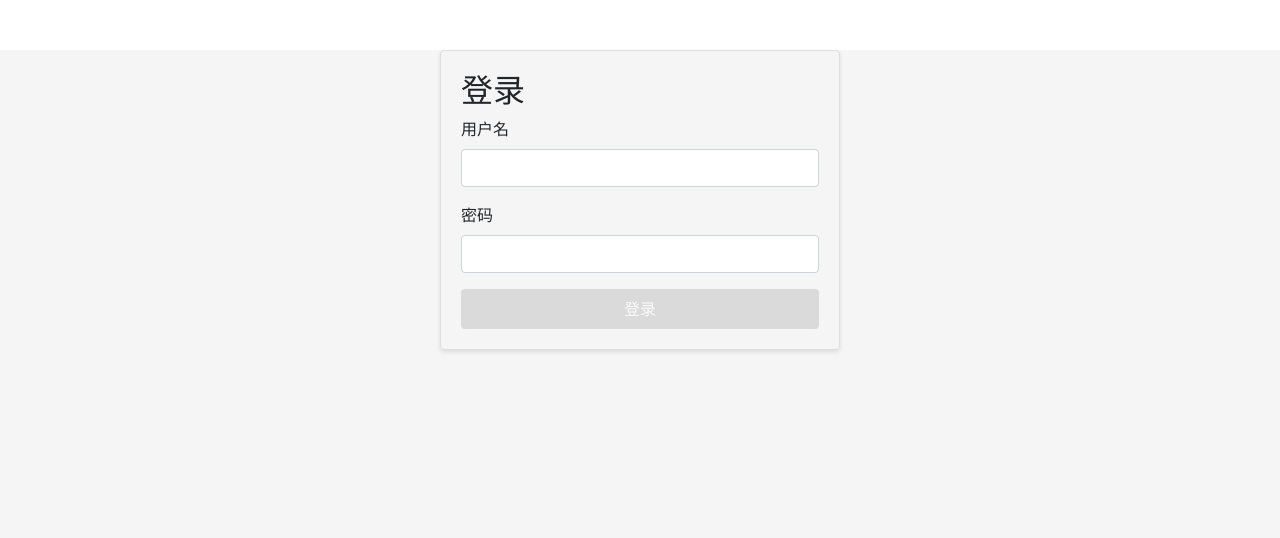
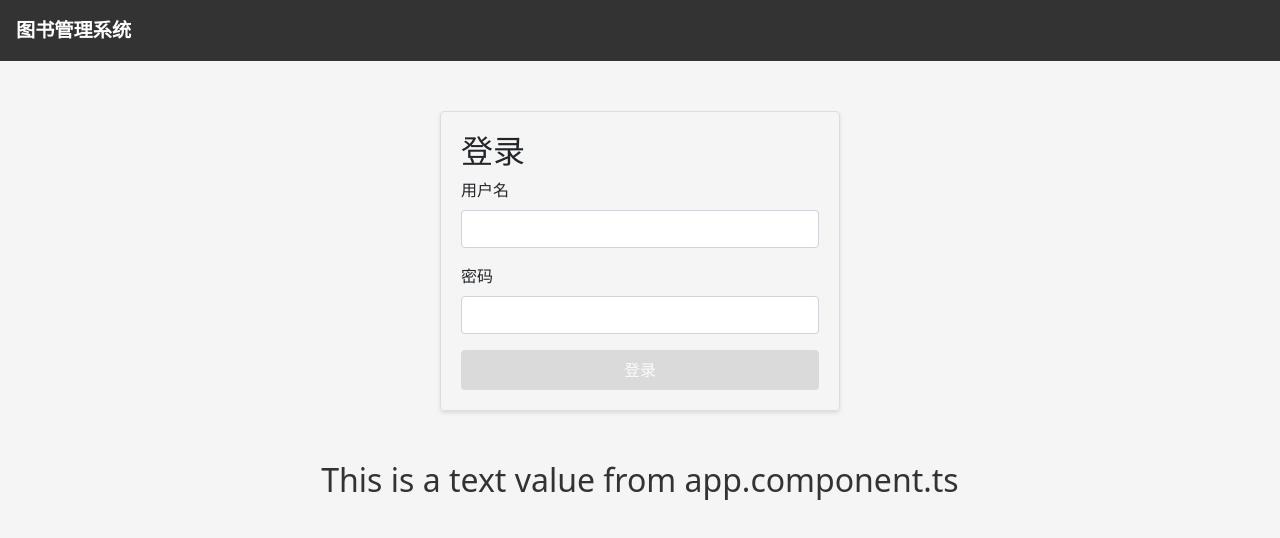
Before and after one commit to robinqianwu/Angular_learning, an Angular app in the folder angular-library-app/: page /login in a window 1280 px wide. Shown: the top 538 px of the page. Built offline with nearby package versions, Linux system fonts and the light colour scheme.

Commit message:
Frontend: understanding Angular components and styling

```diff
--- /dev/null
+++ b/angular-library-app/src/app/app.component.html
@@ -0,0 +1,11 @@
+<div class="app-container">
+    <nav class="navbar" *ngIf="isLoggedIn">
+        <div class="nav-brand">图书管理系统</div>
+        <button class="nav-button" (click)="logout()">退出</button>
+    </nav>
+     <nav class="navbar" *ngIf="!isLoggedIn">
+        <div class="nav-brand">图书管理系统</div>
+    </nav>
+    <router-outlet></router-outlet>
+    <h1 class="testHeaderText">{{headerText}}</h1>
+</div>
--- /dev/null
+++ b/angular-library-app/src/app/app.component.scss
@@ -0,0 +1,38 @@
+.app-container {
+    min-height: 100vh;
+    background-color: #f5f5f5;
+}
+
+.navbar {
+    background-color: #333;
+    color: white;
+    padding: 1rem;
+    display: flex;
+    justify-content: space-between;
+    align-items: center;
+}
+
+.nav-brand {
+    font-size: 1.2rem;
+    font-weight: bold;
+}
+
+.nav-button {
+    background-color: #666;
+    color: white;
+    border: none;
+    padding: 0.5rem 1rem;
+    border-radius: 4px;
+    cursor: pointer;
+}
+
+.nav-button:hover {
+    background-color: #555;
+}
+
+.testHeaderText {
+    text-align: center;
+    margin: 2rem 0;
+    font-size: 2rem;
+    color: #333;
+}
--- a/angular-library-app/src/app/app.component.ts
+++ b/angular-library-app/src/app/app.component.ts
@@ -5,54 +5,17 @@ import { AuthService } from './services/auth.service';
 @Component({
   selector: 'app-root',
   standalone: false,
-  template: `
-    <div class="app-container">
-      <nav class="navbar" *ngIf="isLoggedIn">
-        <div class="nav-brand">图书管理系统</div>
-        <button class="nav-button" (click)="logout()">退出</button>
-      </nav>
-      <router-outlet></router-outlet>
-    </div>
-  `,
-  styles: [`
-    .app-container {
-      min-height: 100vh;
-      background-color: #f5f5f5;
-    }
+  templateUrl: "./app.component.html",
+  styleUrls: ['./app.component.scss']
+})
 
-    .navbar {
-      background-color: #333;
-      color: white;
-      padding: 1rem;
-      display: flex;
-      justify-content: space-between;
-      align-items: center;
-    }
-
-    .nav-brand {
-      font-size: 1.2rem;
-      font-weight: bold;
-    }
-
-    .nav-button {
-      background-color: #666;
-      color: white;
-      border: none;
-      padding: 0.5rem 1rem;
-      border-radius: 4px;
-      cursor: pointer;
-    }
-
-    .nav-button:hover {
-      background-color: #555;
-    }
-  `]
-})
 export class AppComponent {
   constructor(
     private authService: AuthService,
     private router: Router
   ) {}
+
+  headerText: string = "This is a text value from app.component.ts";
 
   get isLoggedIn(): boolean {
     return this.authService.isLoggedIn();
```
Also changed, not shown: angular-library-app/src/app/app.scss (deleted), 2 other files (tests, documents, lock files or other folders).
